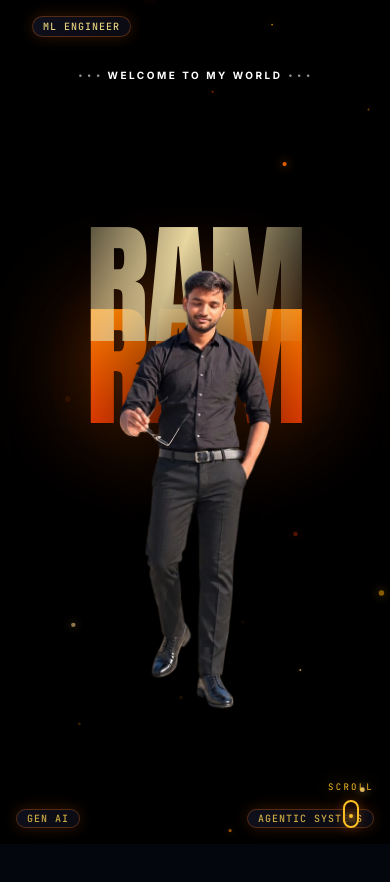
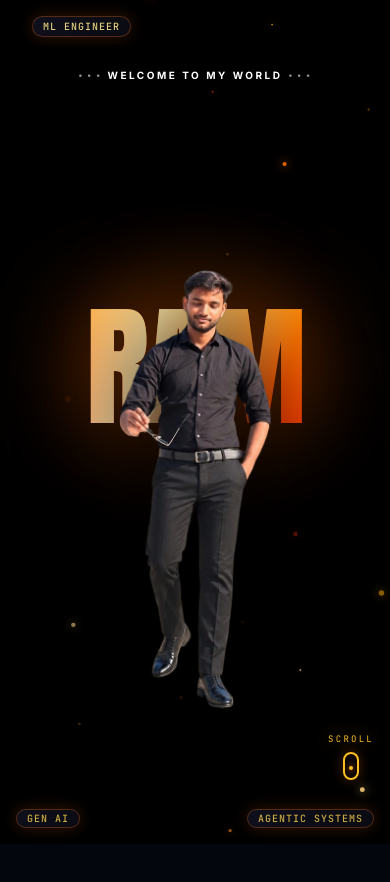
Before and after one commit to Vpkram/portfolio-3d, a React (Vite) app: page / in a window 390 px wide. Shown: the top 882 px of the page. Built offline with nearby package versions, Linux system fonts and the light colour scheme.

Commit message:
Fix RAM sweep alignment and SCROLL overlap on mobile

```diff
--- a/src/components/intro/CinematicIntro.jsx
+++ b/src/components/intro/CinematicIntro.jsx
@@ -246,7 +246,7 @@ export default function CinematicIntro({ scrollYProgress }) {
       {/* "RAM": one element, tight letters (letter-spacing -0.02em),
           bounding box centered horizontally at 50% of viewport width (within 4px),
           responsive font size, about 55% of viewport height tall on desktop.
-          Fully visible, no cropping on mobile or desktop. */}
+          Both base and sweep layers share exact identical positioning and flex-centering. */}
       <motion.div
         id="intro-ram-wrapper"
         style={{
@@ -258,31 +258,33 @@ export default function CinematicIntro({ scrollYProgress }) {
         }}
         className="absolute inset-x-0 top-[26svh] sm:top-[27.5vh] mx-auto w-full max-w-full px-4 text-center z-10 pointer-events-none select-none flex items-center justify-center h-[35svh] sm:h-[45vh] lg:h-[55vh]"
       >
-        <div className="relative inline-flex items-center justify-center select-none h-full max-w-full">
+        <div className="relative w-full h-full flex items-center justify-center select-none">
           {/* Soft orange radial ambient glow behind RAM */}
           <div className="absolute inset-0 -z-10 flex items-center justify-center pointer-events-none">
-            <div className="w-[70vw] h-[35svh] sm:h-[55vh] bg-[radial-gradient(ellipse_at_center,rgba(255,110,0,0.22)_0%,transparent_70%)] blur-2xl" />
+            <div className="w-[70vw] h-full bg-[radial-gradient(ellipse_at_center,rgba(255,110,0,0.22)_0%,transparent_70%)] blur-2xl" />
           </div>
 
-          {/* Base "RAM" text: responsive font size by viewport width on mobile, 55vh on desktop */}
+          {/* Base "RAM" text: exact same positioning layer */}
+          <div className="absolute inset-0 flex items-center justify-center pointer-events-none select-none">
             <span
               id="intro-ram"
-            className="inline-block font-anton uppercase bg-gradient-to-b from-[#FF8A00] to-[#FF3D00] bg-clip-text text-transparent select-none drop-shadow-[0_0_50px_rgba(255,100,0,0.55)] leading-none text-[34vw] sm:text-[26vw] lg:text-[55vh] tracking-[-0.02em]"
+              className="font-anton uppercase bg-gradient-to-b from-[#FF8A00] to-[#FF3D00] bg-clip-text text-transparent select-none drop-shadow-[0_0_50px_rgba(255,100,0,0.55)] leading-none text-[34vw] sm:text-[26vw] lg:text-[55vh] tracking-[-0.02em] p-0 m-0"
               style={{
                 fontFamily: "'Anton', sans-serif",
                 lineHeight: 1,
                 letterSpacing: '-0.02em',
-              display: 'inline-block',
               }}
             >
               RAM
             </span>
+          </div>
 
-          {/* Requirement 4: Light sweep clipped strictly to letter shapes via background-clip: text.
-              No rectangle is ever visible across M or outside the letters. */}
+          {/* Light-sweep overlay RAM copy: exact same wrapper and coordinates */}
+          <div className="absolute inset-0 flex items-center justify-center pointer-events-none select-none">
             <motion.span
+              id="intro-ram-sweep"
               aria-hidden="true"
-            className="absolute inset-0 inline-block font-anton uppercase bg-clip-text text-transparent select-none pointer-events-none leading-none text-[34vw] sm:text-[26vw] lg:text-[55vh] tracking-[-0.02em]"
+              className="font-anton uppercase bg-clip-text text-transparent select-none pointer-events-none leading-none text-[34vw] sm:text-[26vw] lg:text-[55vh] tracking-[-0.02em] p-0 m-0"
               style={{
                 fontFamily: "'Anton', sans-serif",
                 lineHeight: 1,
@@ -309,6 +311,7 @@ export default function CinematicIntro({ scrollYProgress }) {
             >
               RAM
             </motion.span>
+          </div>
         </div>
       </motion.div>
 
@@ -355,7 +358,7 @@ export default function CinematicIntro({ scrollYProgress }) {
         )}
       </motion.div>
 
-      {/* SCROLL indicator (positioned at bottom-4/6 or bottom-24, staying below the feet on mobile) */}
+      {/* SCROLL indicator (positioned at bottom-16 on mobile above the AGENTIC SYSTEMS badge at bottom-4, bottom-24 on desktop) */}
       <motion.button
         id="intro-scroll-indicator"
         type="button"
@@ -367,7 +370,7 @@ export default function CinematicIntro({ scrollYProgress }) {
         initial={prefersReducedMotion ? false : { opacity: 0 }}
         animate={{ opacity: 1 }}
         transition={{ delay: 0.6, duration: 0.6 }}
-        className="flex absolute bottom-4 sm:bottom-24 right-4 sm:right-8 z-30 flex-col items-center gap-1.5 sm:gap-2 group cursor-pointer bg-transparent border-none p-0 pointer-events-auto"
+        className="flex absolute bottom-16 sm:bottom-24 right-4 sm:right-8 z-30 flex-col items-center gap-1.5 sm:gap-2 group cursor-pointer bg-transparent border-none p-0 pointer-events-auto"
       >
         <span className="text-[9px] sm:text-[10px] font-mono uppercase tracking-[0.25em] text-amber-400 group-hover:text-orange-400 transition-colors drop-shadow-[0_0_8px_rgba(255,174,0,0.5)]">
           SCROLL
```
Lines whose indentation alone changed are shown as unchanged.
